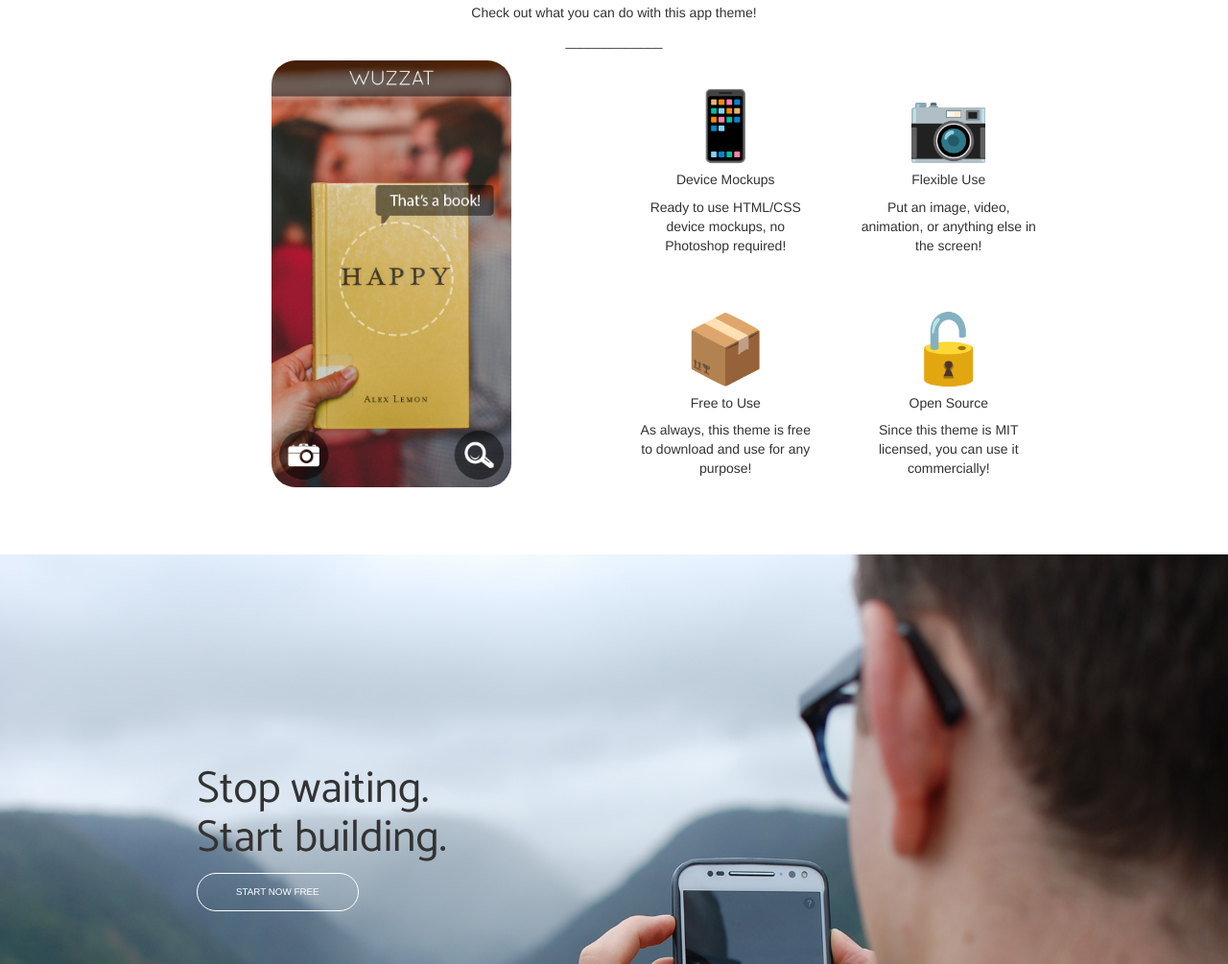
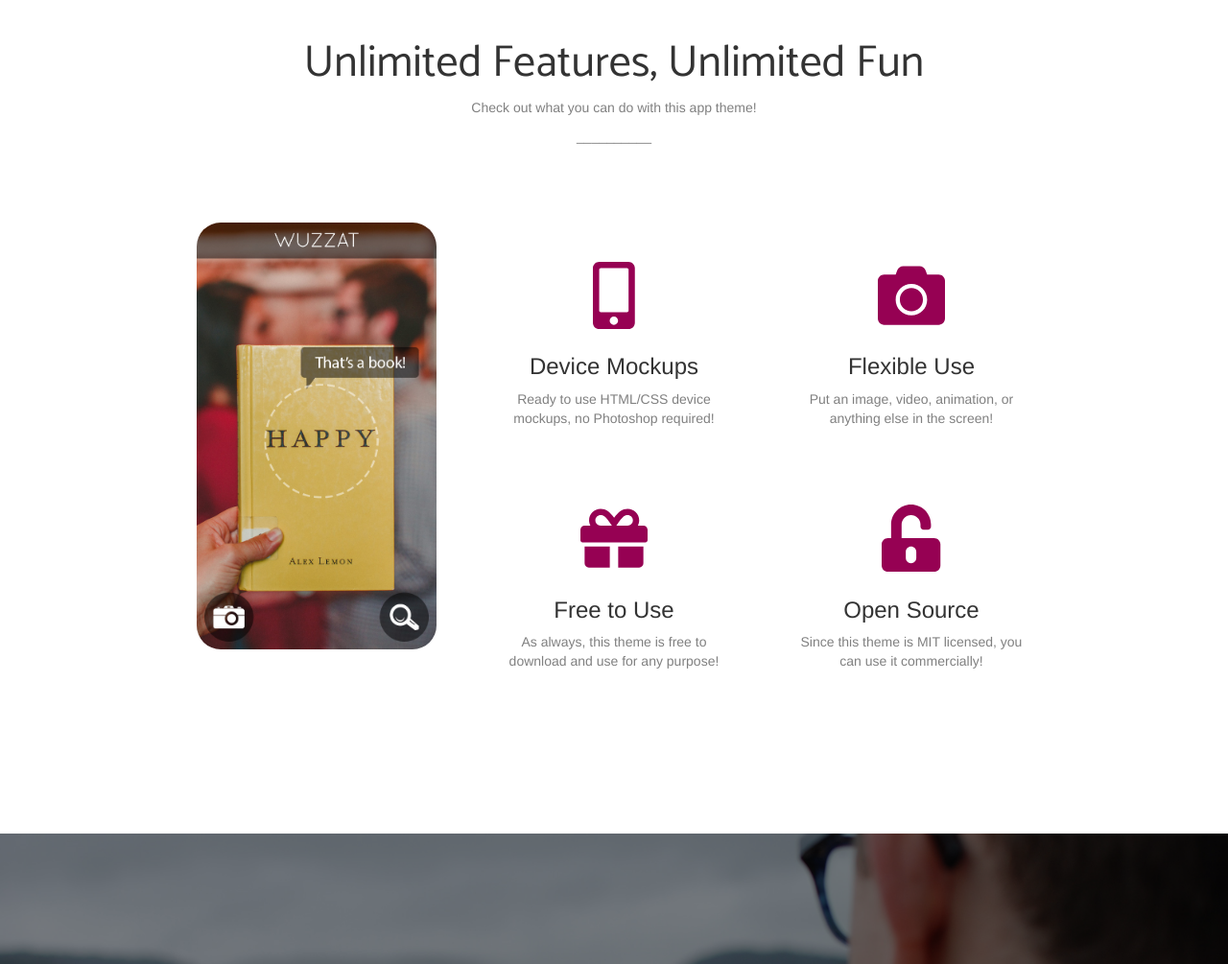
Before and after one commit to kingaszasz/BS3-VIZSGA-SZKINGA, a plain HTML site: page index.html in a window 1280 px wide. Shown: the part 1295-2300 px from the top of the page at 96% size. Drawn offline with Linux system fonts and the light colour scheme; a web font is replaced by a local one.

Commit message:
photo section some ...

```diff
--- a/css/ownStyle.css
+++ b/css/ownStyle.css
@@ -102,31 +102,66 @@ section.yell {
 
 #kep2,
 #kep3 {
-    width: 200px;
+    width: 180px;
+}
+
+div.col-xs-12 h1.bigger {
+    font-size: 4.5em;
 }
 
 /*---- WHITE SECTION ------------------*/
 
 section.white {
     position: relative;
-    padding: 50px 0 50px 0;
+    padding: 100px 0 130px 0;
 }
 
 .features {
-    padding: 20px;
+    padding: 30px;
 }
 
 .features>h6 {
     font-size: 5em;
+    color: rgb(150, 1, 83);
+}
+
+div.col-xs-12 p,
+.features p {
+    color: gray;
+}
+
+section.white div.col-xs-12 {
+    padding: 0 0 70px 0;
 }
 
 /*---- PHOTO SECTION ------------------*/
 
 section.photo {
-    background: url("/img/bg-cta.jpg") no-repeat;
+    background: url("/img/bg-cta.jpg") no-repeat center center;
     background-size: cover;
     position: relative;
     padding: 200px 0 200px 0;
+    color: white;
+}
+
+section.photo::after {
+    content: "";
+    display: table;
+    clear: both;
+    background: rgba(0, 0, 0, 0.5);
+    width: 100%;
+    height: 100vh;
+    position: absolute;
+    top: 0;
+    left: 0;
+}
+
+section.photo * {
+    z-index: 1000;
+}
+
+div.col-xs-12 h1.bigger {
+    font-size: 4.5em;
 }
 
 /*---- FOOTER ------------------*/
--- a/index.html
+++ b/index.html
@@ -7,6 +7,10 @@
     <meta http-equiv="X-UA-Compatible" content="ie=edge">
     <link rel="stylesheet" href="/bootstrap3/css/bootstrap.min.css">
     <link href="https://fonts.googleapis.com/css?family=Catamaran|Lato|Muli" rel="stylesheet">
+    <script defer src="https://use.fontawesome.com/releases/v5.0.8/js/solid.js" integrity="sha384-+Ga2s7YBbhOD6nie0DzrZpJes+b2K1xkpKxTFFcx59QmVPaSA8c7pycsNaFwUK6l"
+        crossorigin="anonymous"></script>
+    <script defer src="https://use.fontawesome.com/releases/v5.0.8/js/fontawesome.js" integrity="sha384-7ox8Q2yzO/uWircfojVuCQOZl+ZZBg2D2J5nkpLqzH1HY0C1dHlTKIbpRz/LG23c"
+        crossorigin="anonymous"></script>
     <link rel="stylesheet" href="/css/ownStyle.css">
     <title>Document</title>
 </head>
@@ -56,7 +60,7 @@
         <div class="container" id="yellow">
             <div class="row">
                 <div class="col-xs-12 text-center">
-                    <h1>
+                    <h1 class="bigger">
                         Discover what all the
                         <br> buzz is about!
                     </h1>
@@ -80,34 +84,43 @@
         <div class="container">
             <div class="row">
                 <div class="col-xs-12 text-center">
-                    <h2>Unlimited Features, Unlimited Fun</h2>
+                    <h1>Unlimited Features, Unlimited Fun</h1>
                     <p>Check out what you can do with this app theme!</p>
-                    <p>_____________</p>
+                    <p>__________</p>
                 </div>
                 <div class="row">
-                    <div class="col-xs-6 text-center">
+                    <div class="col-xs-4 text-center">
                         <img class="kep1" src="/img/demo-screen-1.jpg" alt="kep">
                     </div>
-                    <div class="col-xs-3 features text-center">
-                        <h6>&#128241;</h6>
-                        <h5>Device Mockups</h5>
+                    <div class="col-xs-4 features text-center">
+                        <h6>
+                            <i class="fas fa-mobile-alt"></i>
+                        </h6>
+
+                        <h3>Device Mockups</h3>
                         <p>Ready to use HTML/CSS device mockups, no Photoshop required!</p>
                     </div>
 
-                    <div class="col-xs-3 features text-center">
-                        <h6>&#128247;</h6>
-                        <h5>Flexible Use</h5>
+                    <div class="col-xs-4 features text-center">
+                        <h6>
+                            <i class="fas fa-camera"></i>
+                        </h6>
+                        <h3>Flexible Use</h3>
                         <p>Put an image, video, animation, or anything else in the screen!</p>
                     </div>
-                    <div class="col-xs-3 features text-center">
-                        <h6>&#128230;</h6>
-                        <h5>Free to Use</h5>
+                    <div class="col-xs-4 features text-center">
+                        <h6>
+                            <i class="fas fa-gift"></i>
+                        </h6>
+                        <h3>Free to Use</h3>
                         <p>As always, this theme is free to download and use for any purpose!</p>
                     </div>
 
-                    <div class="col-xs-3 features text-center">
-                        <h6> &#128275;</h6>
-                        <h5>Open Source</h5>
+                    <div class="col-xs-4 features text-center">
+                        <h6>
+                            <i class="fas fa-unlock-alt"></i>
+                        </h6>
+                        <h3>Open Source</h3>
                         <p>Since this theme is MIT licensed, you can use it commercially!</p>
                     </div>
                 </div>
--- a/js/ownJs.js
+++ b/js/ownJs.js
@@ -9,3 +9,18 @@ $(document).ready(function () {
         }
     });
 });
+
+var c = document.getElementById("myCanvas");
+var icon = document.getElementById("mobile");
+var ctx = c.getContext("2d");
+
+
+ctx.font = "30px Verdana";
+// Create gradient
+var gradient = ctx.createLinearGradient(0, 0, c.width, 0);
+gradient.addColorStop("0", "magenta");
+gradient.addColorStop("0.5", "blue");
+gradient.addColorStop("1.0", "red");
+// Fill with gradient
+ctx.fillStyle = gradient;
+ctx.fillText(icon, 10, 90);
```
